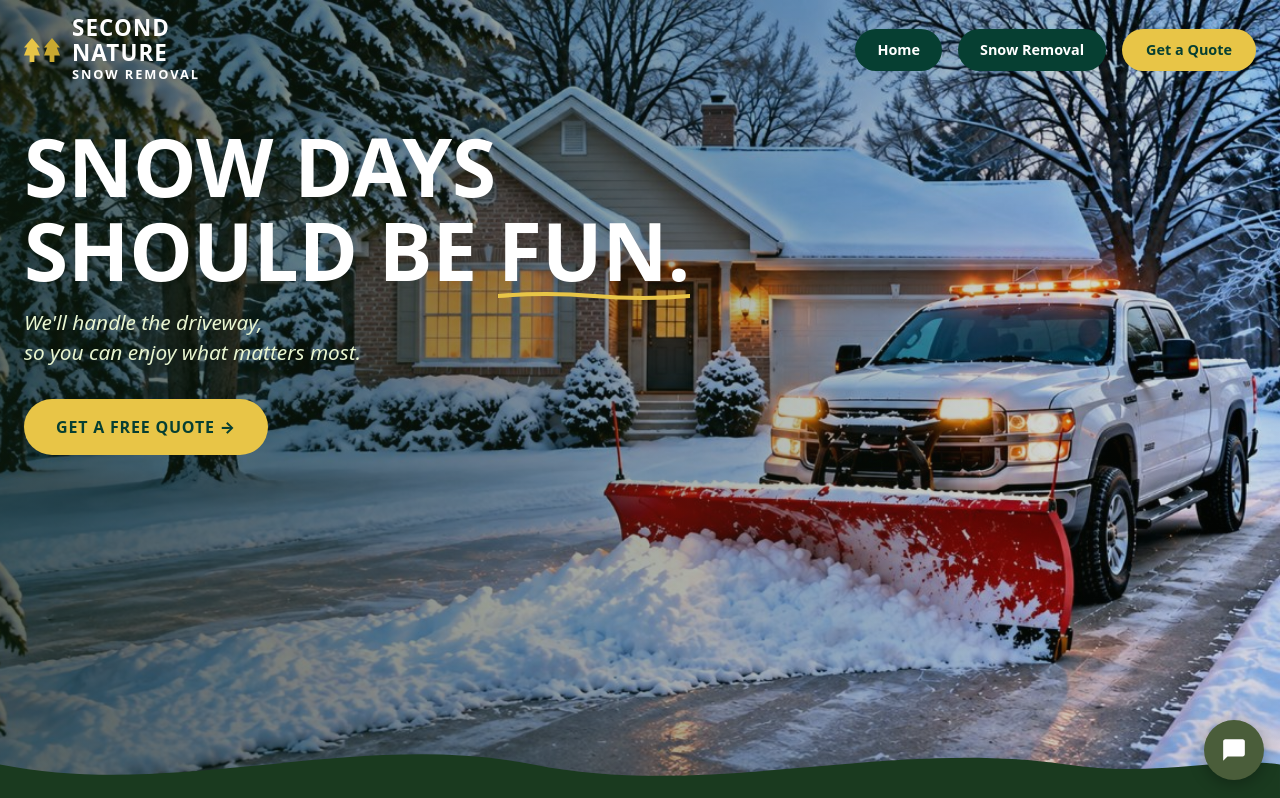
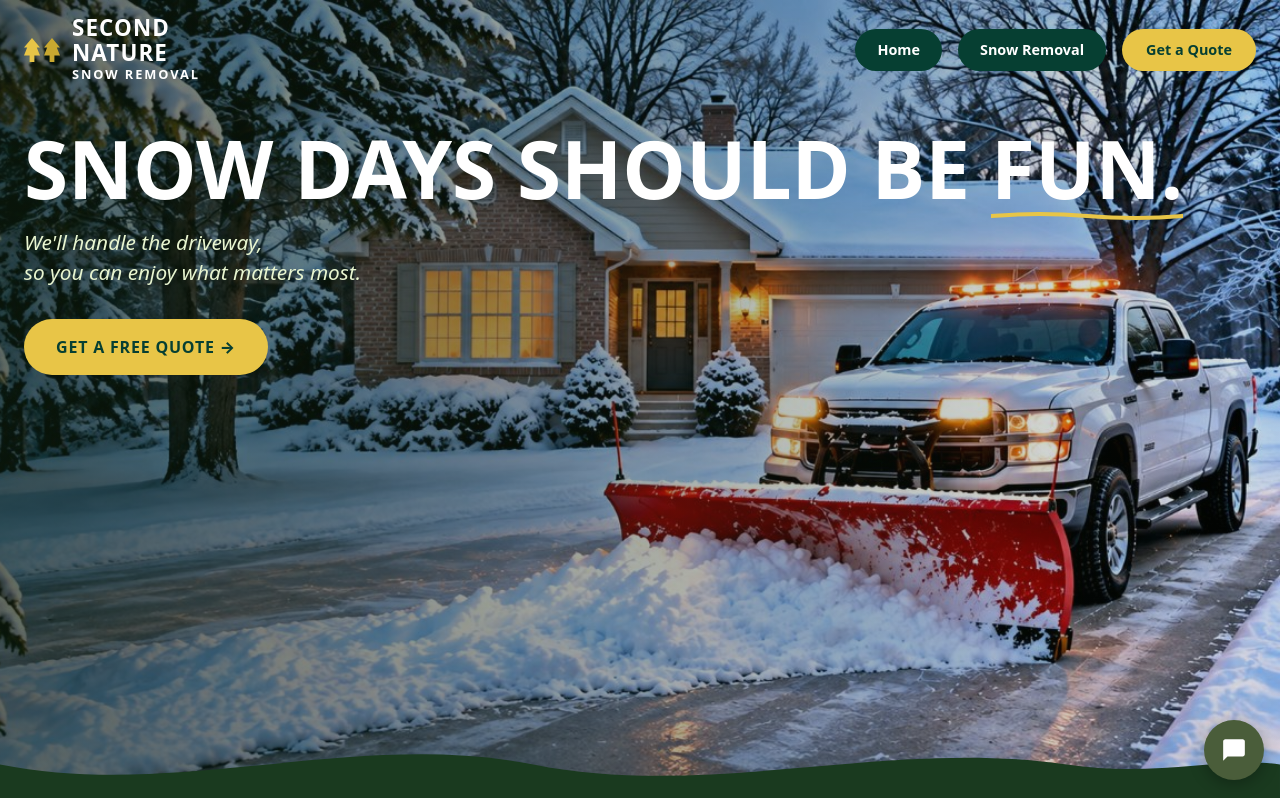
Before and after one commit to Sherryfarmshop/second-nature-plowing, a Next.js app: page / in a window 1280 px wide. Shown: the top 798 px of the page. Built offline with nearby package versions, Linux system fonts and the light colour scheme.

Commit message:
Fix headline - SNOW DAYS SHOULD BE FUN all on one line, no break before FUN

```diff
--- a/app/page.tsx
+++ b/app/page.tsx
@@ -93,10 +93,9 @@ export default function Home() {
 
         {/* Hero text */}
         <div className="relative z-20 max-w-6xl mx-auto px-4 sm:px-6 pt-6 pb-32">
-          <h1 style={{ fontSize: 'clamp(2rem, 8vw, 5rem)', fontWeight: 900, color: 'white', lineHeight: 1.05, marginBottom: '1rem', textTransform: 'uppercase' }}>
-            SNOW DAYS<br />
-            SHOULD BE{' '}
-            <span style={{ position: 'relative', display: 'inline-block' }}>
+          <h1 style={{ fontSize: 'clamp(1.8rem, 7vw, 5rem)', fontWeight: 900, color: 'white', lineHeight: 1.1, marginBottom: '1rem', textTransform: 'uppercase' }}>
+            SNOW DAYS SHOULD BE{' '}
+            <span style={{ position: 'relative', display: 'inline-block', whiteSpace: 'nowrap' }}>
               FUN.
               <svg style={{ position: 'absolute', bottom: '-8px', left: 0, width: '100%' }} height="8" viewBox="0 0 100 8" preserveAspectRatio="none">
                 <path d="M0 4 Q25 0 50 4 Q75 8 100 4" stroke="#E8C547" strokeWidth="4" fill="none" strokeLinecap="round"/>
```
